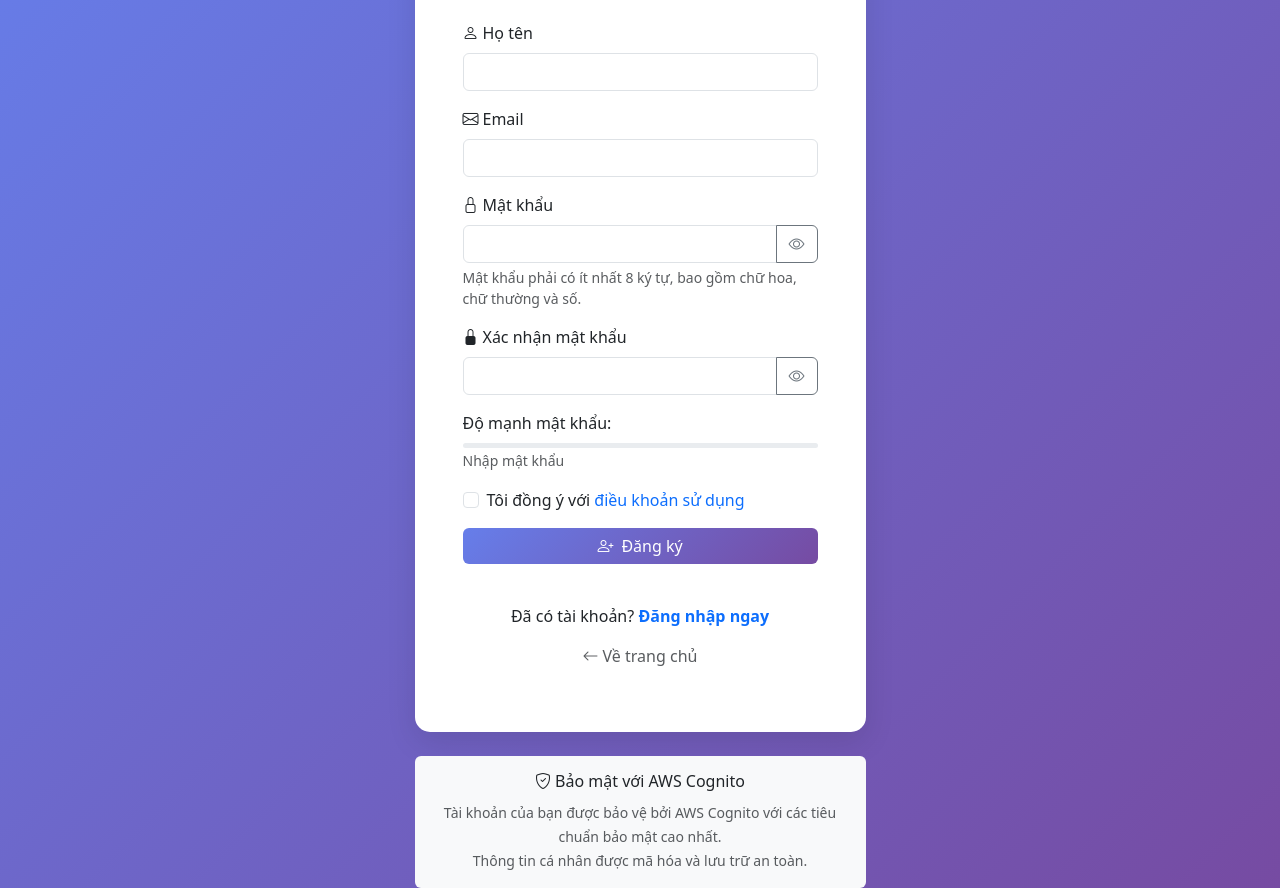
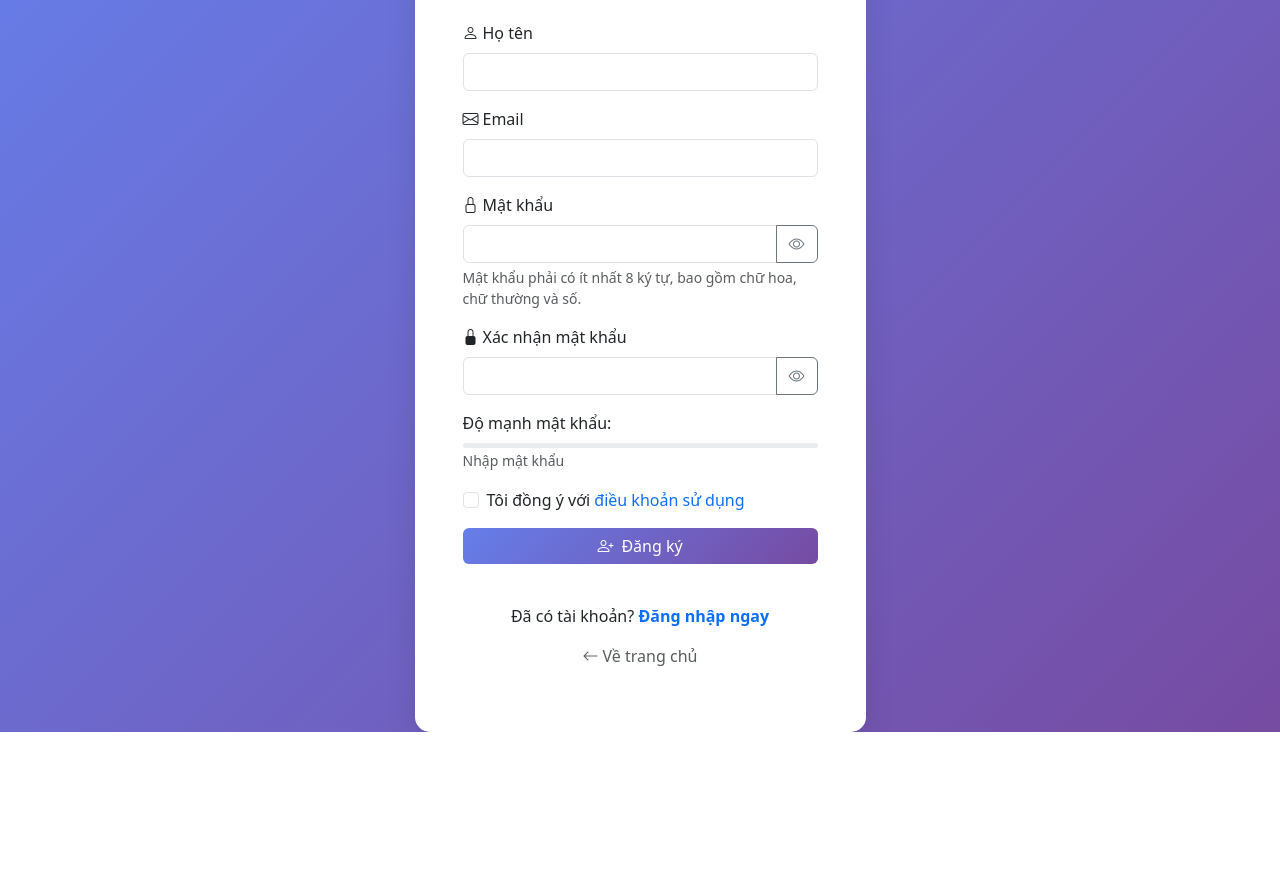
Before and after one commit to pxuanbach/AWS-Cloud-Lab, a website: page app/public/register.html in a window 1280 px wide. Shown: the part 121-1009 px from the top of the page. After the commit the page ends 853 px from the top, so only its background shows below. Drawn offline with nearby package versions, Linux system fonts and the light colour scheme.

Commit message:
update
Removed informational cards from login.html and register.html to simplify the UI. Added docs/diagrams/main.py to generate an AWS IAM structure diagram for the Group6 platform. Updated .gitignore to exclude venv directory.

```diff
--- a/app/public/register.html
+++ b/app/public/register.html
@@ -117,19 +117,6 @@
                                     </a>
                                 </p>
                             </div>
-                        </div>
-                    </div>
-
-                    <!-- Info Card -->
-                    <div class="card mt-4 bg-light border-0">
-                        <div class="card-body text-center">
-                            <h6 class="card-title">
-                                <i class="bi bi-shield-check me-1"></i>Bảo mật với AWS Cognito
-                            </h6>
-                            <small class="text-muted">
-                                Tài khoản của bạn được bảo vệ bởi AWS Cognito với các tiêu chuẩn bảo mật cao nhất.
-                                <br>Thông tin cá nhân được mã hóa và lưu trữ an toàn.
-                            </small>
                         </div>
                     </div>
                 </div>
```
Also changed, not shown: app/public/login.html (+0 -13 lines), 2 other files.
